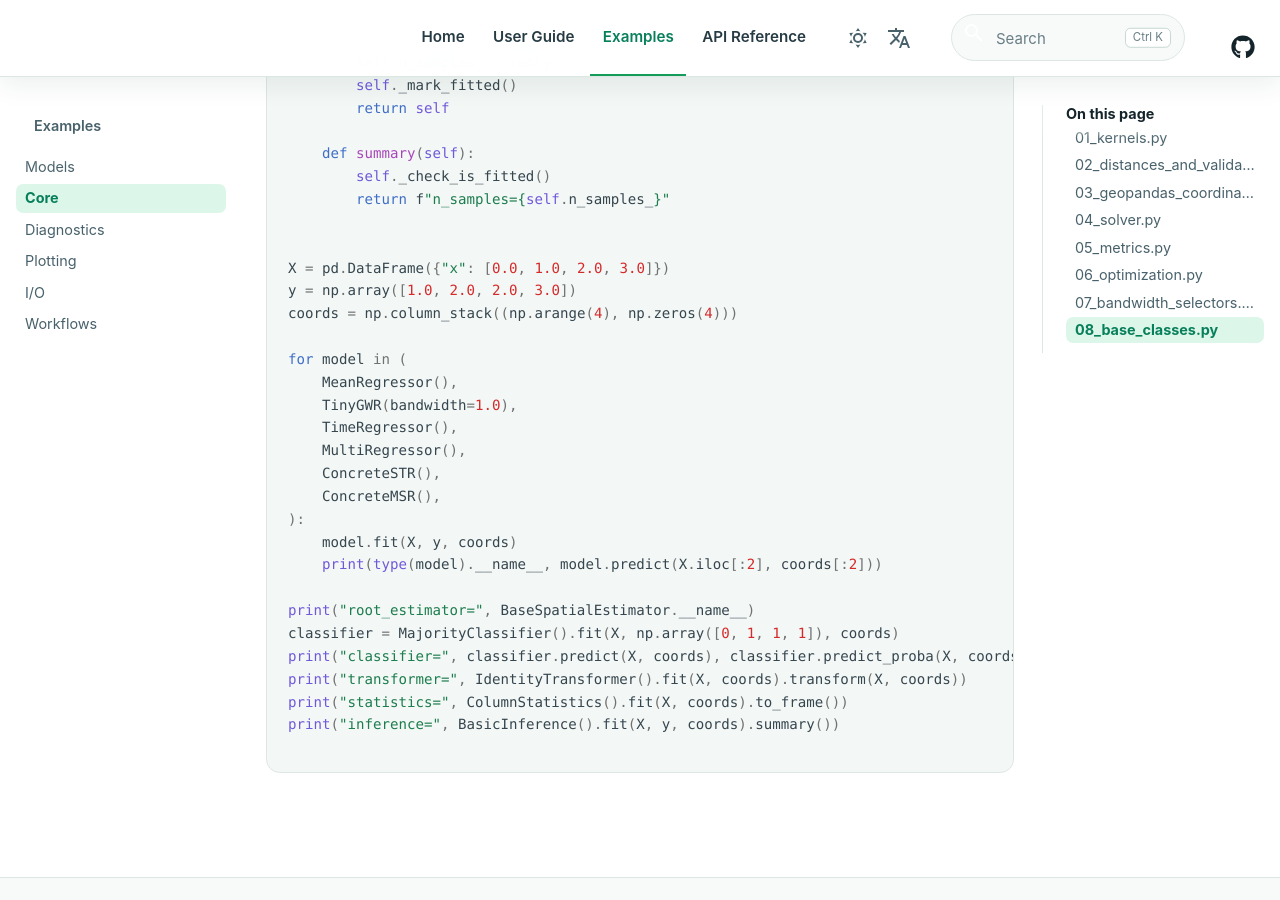
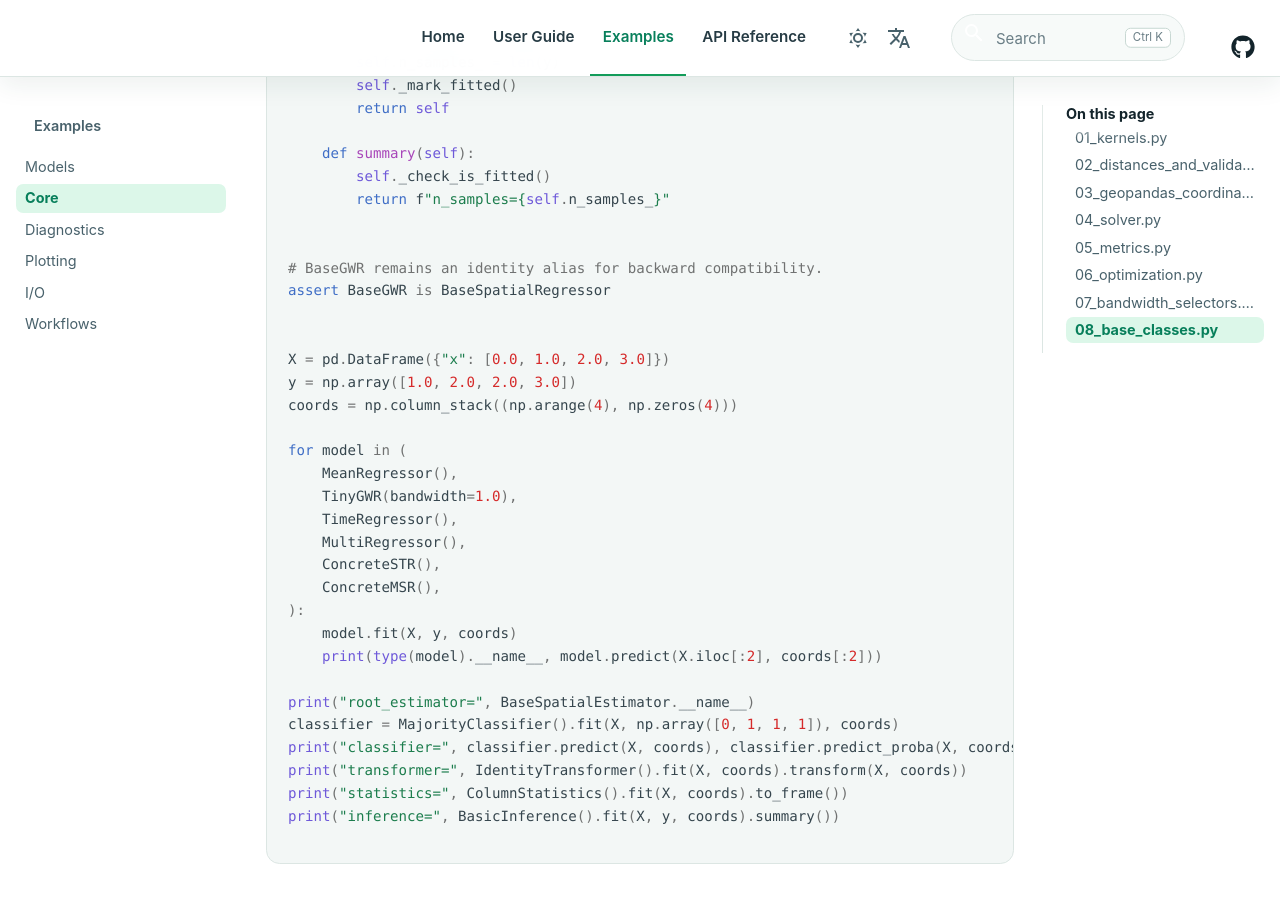
Before and after one commit to hujinghaoabcd/pyGWRx, an MkDocs documentation site: the page built from docs/examples/core.md, in a window 1280 px wide and 900 px high, scrolled down 14654 px. Built offline with MkDocs 1.6.1 and Material for MkDocs 9.7.7, drawn with Linux system fonts in a browser that asks for light colours; comment, search, counter and statistics services are not loaded; some of the changed text lies outside the part shown.

Commit message:
Refresh generated documentation

```diff
--- a/docs/examples/core.md
+++ b/docs/examples/core.md
@@ -477,7 +477,7 @@ class MeanRegressor(BaseSpatialRegressor):
         return np.full(Xa.shape[0], self.mean_)
 
 
-class TinyGWR(BaseGWR):
+class TinyGWR(BaseSpatialRegressor):
     """Minimal concrete GWR-style regressor."""
 
     def fit(self, X, y, coords, **kwargs):
@@ -581,6 +581,10 @@ class BasicInference(BaseSpatialInference):
         return f"n_samples={self.n_samples_}"
 
 
+# BaseGWR remains an identity alias for backward compatibility.
+assert BaseGWR is BaseSpatialRegressor
+
+
 X = pd.DataFrame({"x": [0.0, 1.0, 2.0, 3.0]})
 y = np.array([1.0, 2.0, 2.0, 3.0])
 coords = np.column_stack((np.arange(4), np.zeros(4)))
```
